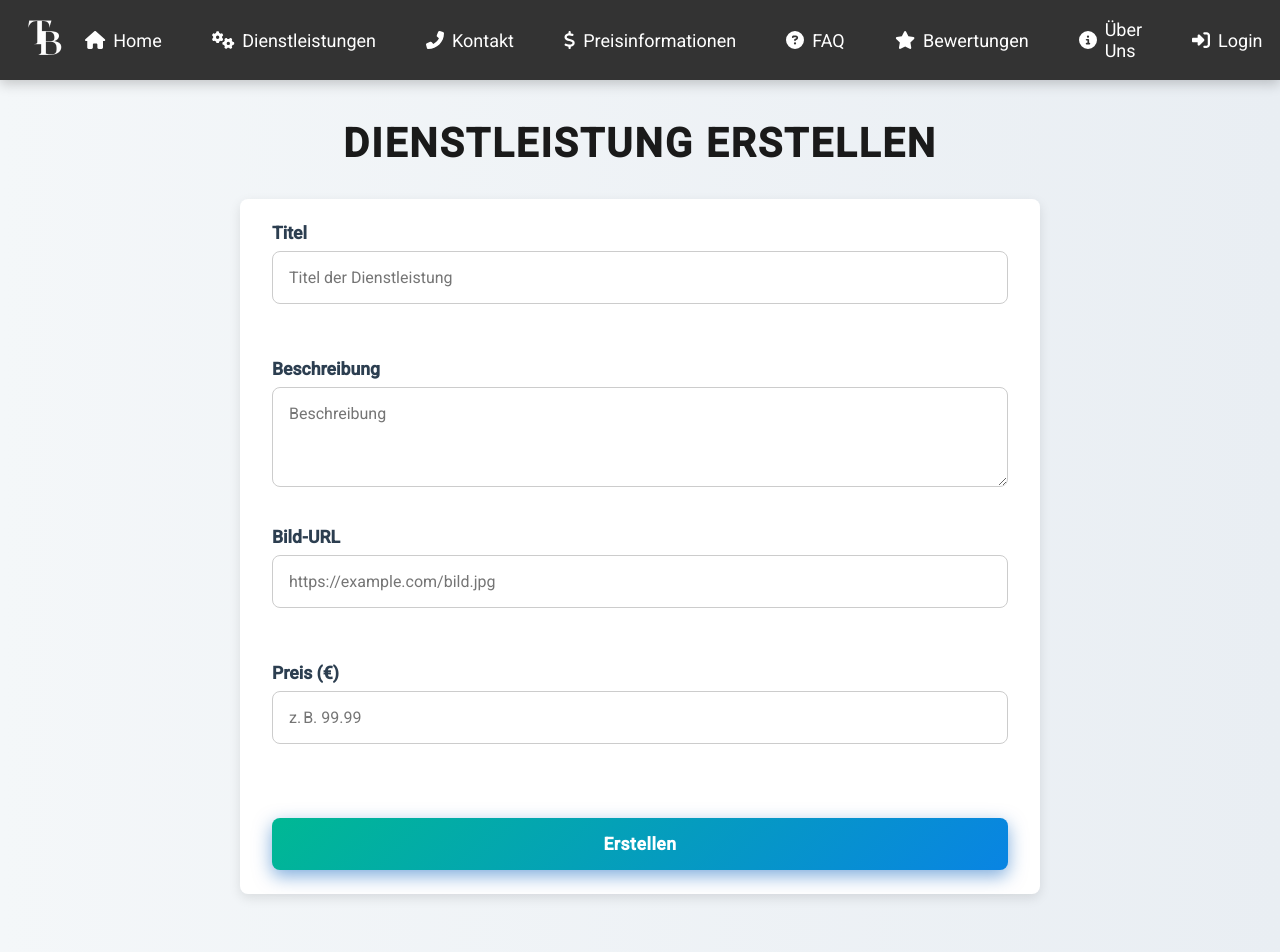
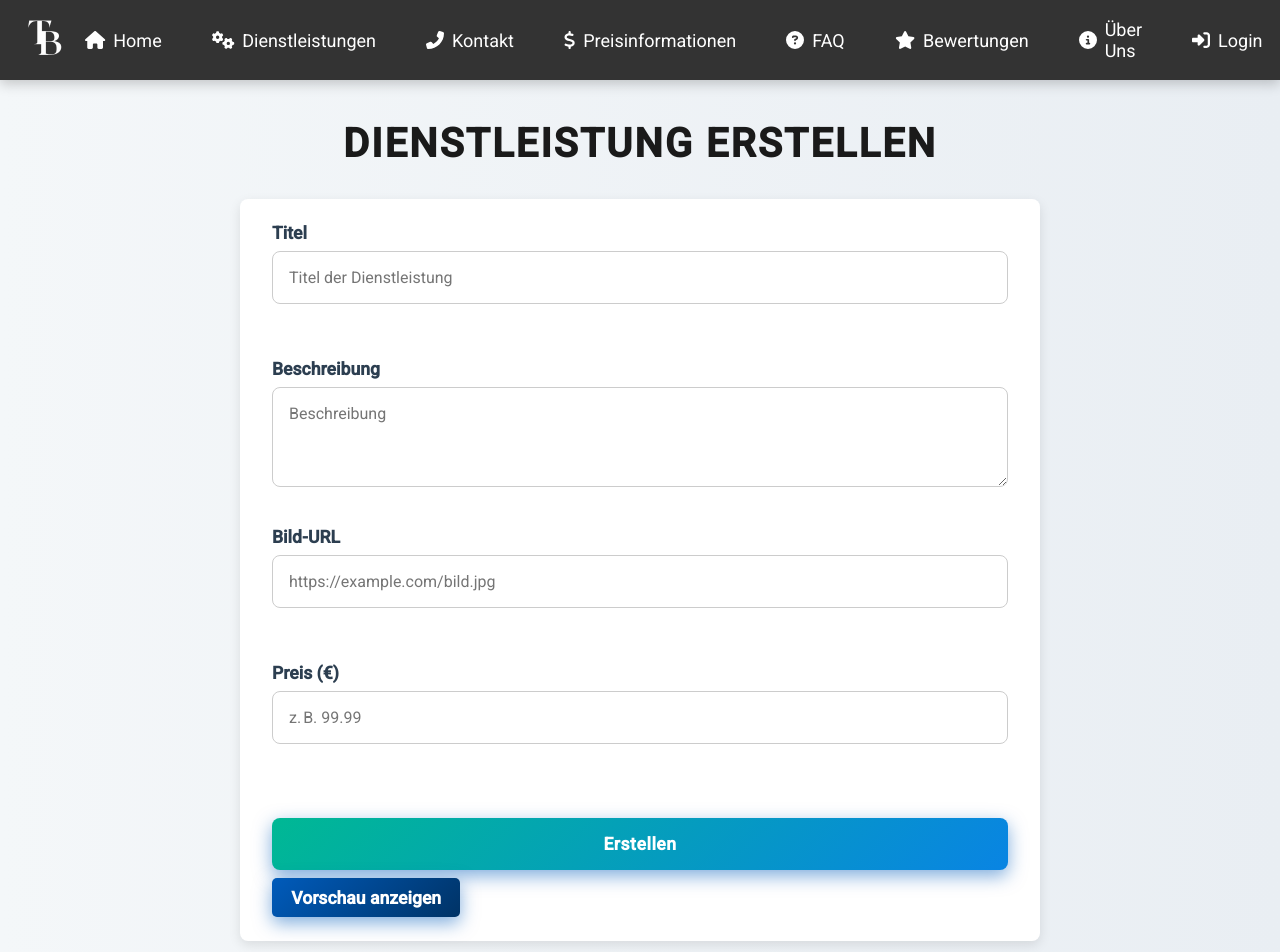
Before and after one commit to tbs-dienste/webfrostend, a React (Create React App) app: page /service-create in a window 1280 px wide. Shown: the top 952 px of the page. Built offline with nearby package versions, Linux system fonts and the light colour scheme; what @react-pdf/renderer would draw is missing.

Commit message:
CreateService.jsx aktualisieren

```diff
--- a/src/components/Dienstleistung/CreateService.jsx
+++ b/src/components/Dienstleistung/CreateService.jsx
@@ -10,6 +10,7 @@ const CreateService = () => {
   const [loading, setLoading] = useState(false);
   const [error, setError] = useState(null);
   const [success, setSuccess] = useState(null);
+  const [showPreview, setShowPreview] = useState(false);
 
   const handleSubmit = async (e) => {
     e.preventDefault();
@@ -38,6 +39,7 @@ const CreateService = () => {
       setDescription('');
       setImg('');
       setPreis('');
+      setShowPreview(false);
 
       setTimeout(() => {
         window.location.href = "/dienstleistungen";
@@ -98,15 +100,25 @@ const CreateService = () => {
           />
         </label>
 
-        <button type="submit" className="submit-button" disabled={loading}>
-          {loading ? 'Wird erstellt...' : 'Erstellen'}
-        </button>
+        <div className="form-buttons">
+          <button type="submit" className="submit-button" disabled={loading}>
+            {loading ? 'Wird erstellt...' : 'Erstellen'}
+          </button>
+
+          <button
+            type="button"
+            className="preview-toggle-button"
+            onClick={() => setShowPreview(!showPreview)}
+          >
+            {showPreview ? 'Vorschau ausblenden' : 'Vorschau anzeigen'}
+          </button>
+        </div>
 
         {error && <div className="error-message">{error}</div>}
         {success && <div className="success-message">{success}</div>}
       </form>
 
-      {(title || description || img || preis) && (
+      {showPreview && (title || description || img || preis) && (
         <div className="preview-section">
           <h2>Vorschau</h2>
           <div className="preview-card">
```
